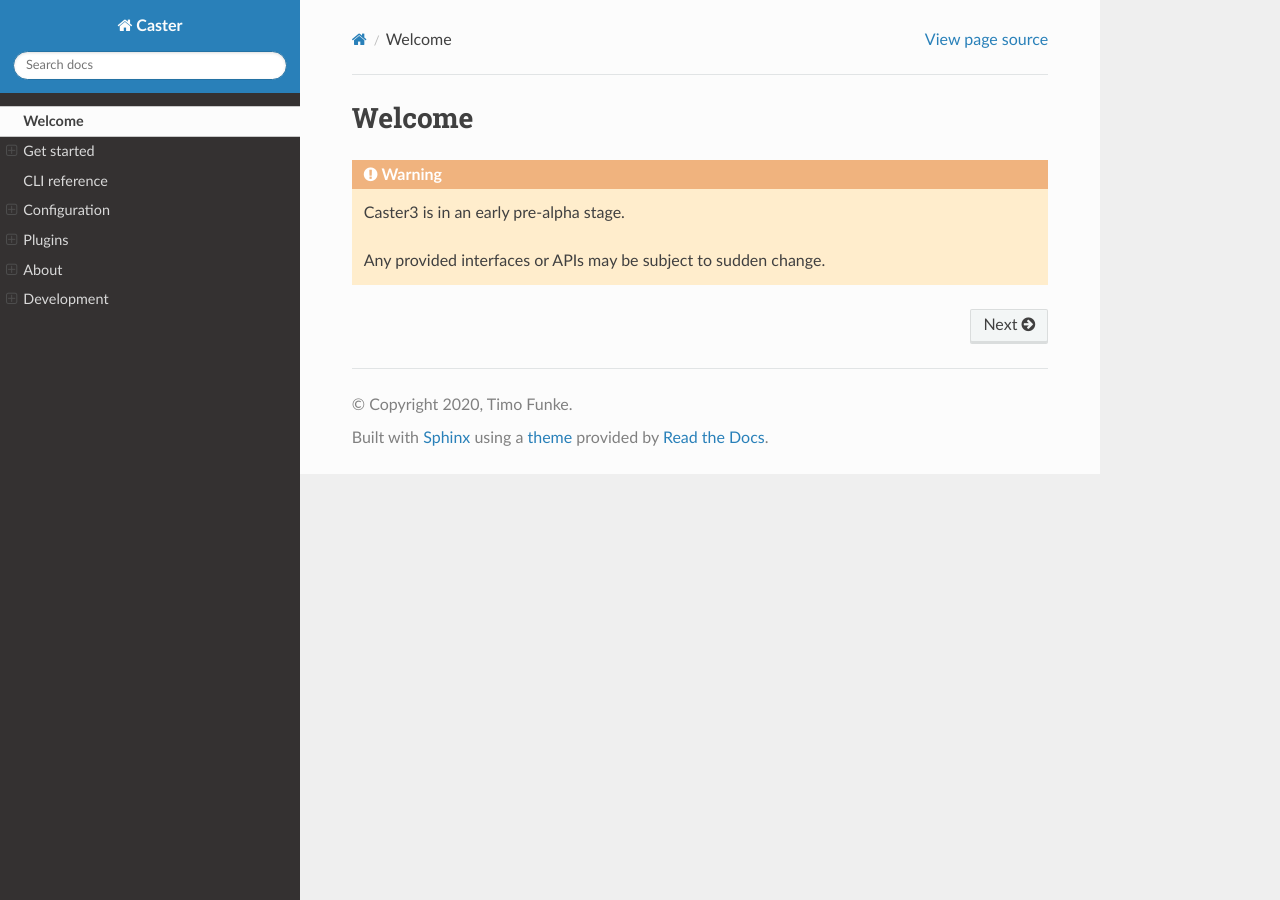
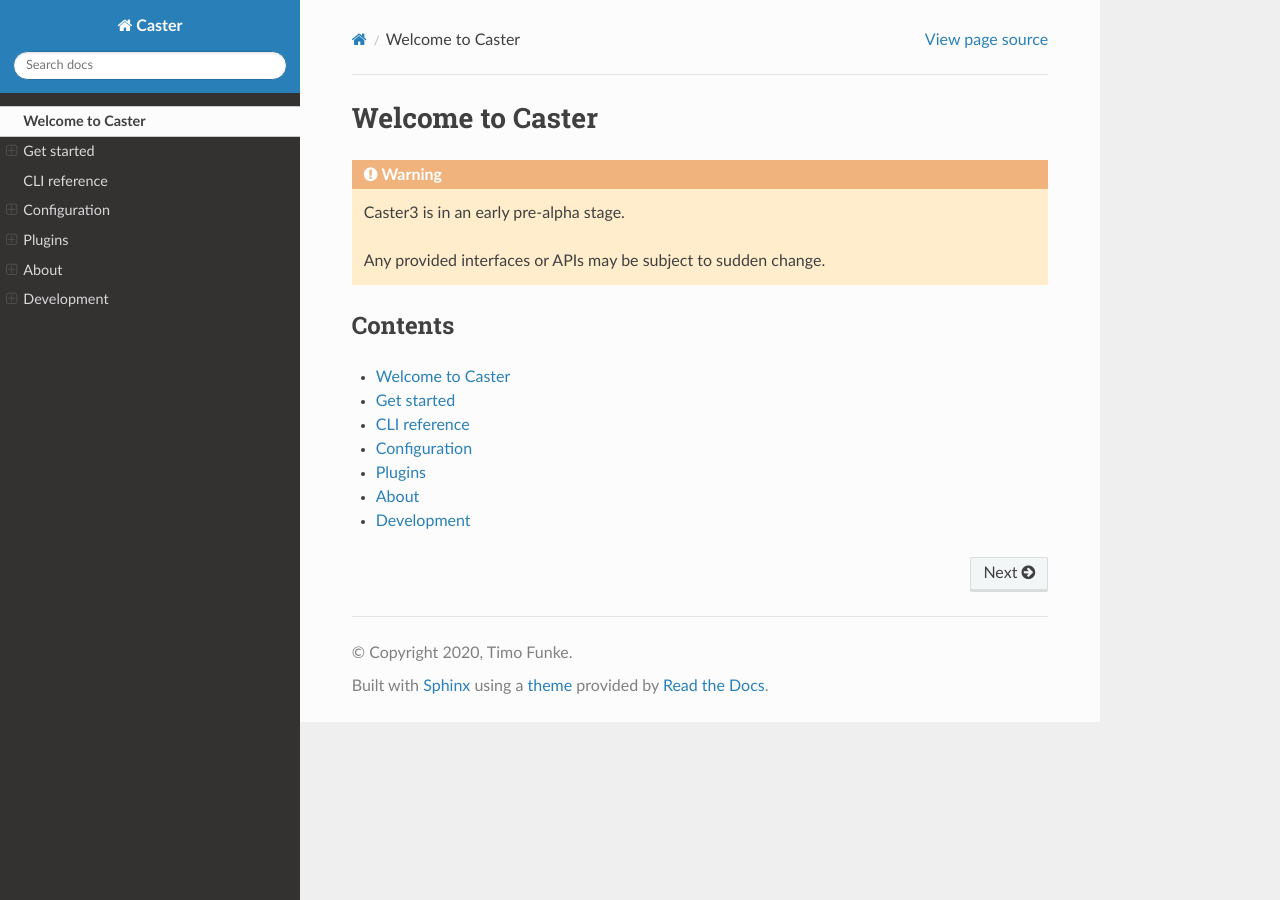
Before and after one commit to CasterVoice/caster-core, a Sphinx documentation site: the page built from docs/source/index.rst, in a window 1280 px wide. Built offline with Sphinx 7.4.7 and the Read the Docs theme 2.0.0, drawn with Linux system fonts in a browser that asks for light colours.

Commit message:
Minor documentation improvement

```diff
--- a/docs/source/index.rst
+++ b/docs/source/index.rst
@@ -1,6 +1,6 @@
 
-Welcome
-=======
+Welcome to Caster
+=================
 
 .. warning::
 
@@ -8,9 +8,13 @@
 
     Any provided interfaces or APIs may be subject to sudden change.
 
+
+Contents
+--------
+
 .. toctree::
    :glob:
-   :hidden:
+   :maxdepth: 1
 
    self
    get_started
```
